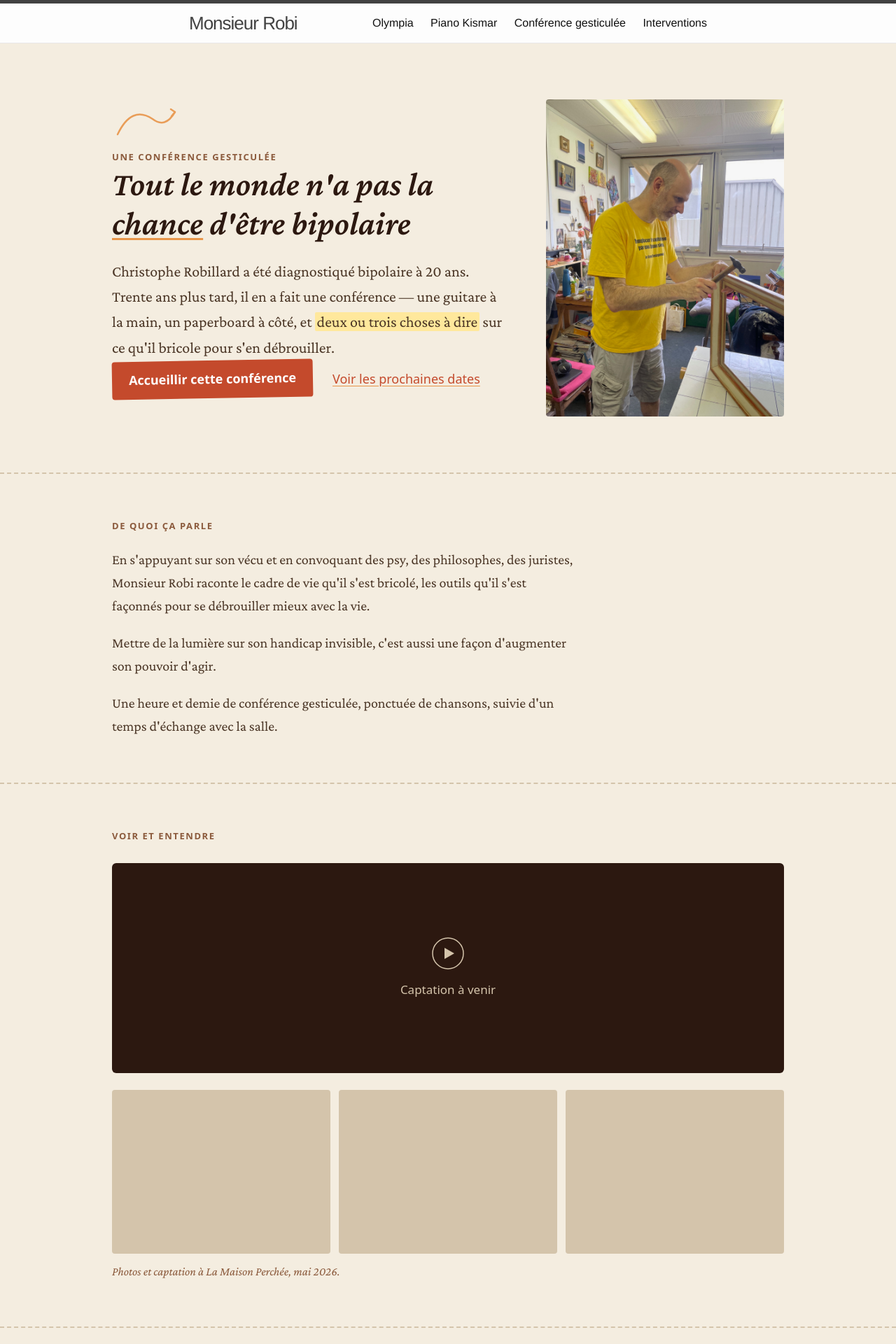
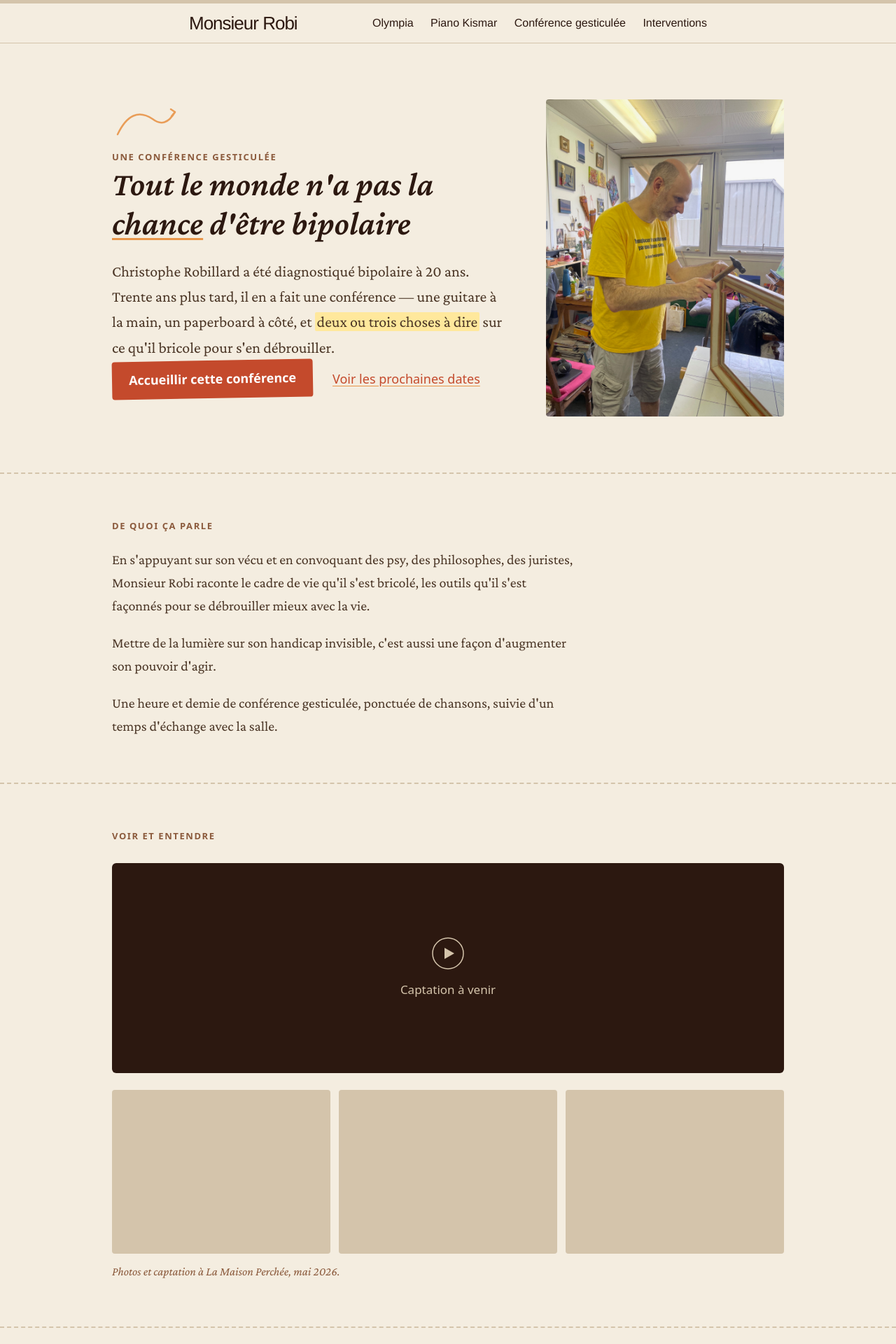
Before and after one commit to MonsieurRobi/monsieurrobi.github.io, a Jekyll site: the page built from 3-bipolaire.md, in a window 1280 px wide. Shown: the top 1920 px of the page at 70% size. Built offline with Jekyll 4.4.1, drawn with Linux system fonts in a browser that asks for light colours.

Commit message:
header inherits page design tokens with Sass fallbacks
background, borders, and text colors now consume --color-bg-primary,
--color-border-soft, --color-text-primary when available. Falls back
to existing Sass values on pages without tokens.

Co-Authored-By: Claude Sonnet 4.6 <noreply@anthropic.com>

```diff
--- a/_sass/_layout.scss
+++ b/_sass/_layout.scss
@@ -2,8 +2,9 @@
  * Site header
  */
 .site-header {
-    border-top: 5px solid $grey-color-dark;
-    border-bottom: 1px solid $grey-color-light;
+    border-top: 5px solid var(--color-border-soft, #{$grey-color-dark});
+    border-bottom: 1px solid var(--color-border-soft, #{$grey-color-light});
+    background-color: var(--color-bg-primary, #{$background-color});
     min-height: 56px;
 
     // Positioning context for the mobile navigation icon
@@ -20,7 +21,7 @@
 
     &,
     &:visited {
-        color: $grey-color-dark;
+        color: var(--color-text-primary, #{$grey-color-dark});
     }
 }
 
@@ -33,7 +34,7 @@
     }
 
     .page-link {
-        color: $text-color;
+        color: var(--color-text-primary, #{$text-color});
         line-height: $base-line-height;
 
         // Gaps between nav items, but not on the last one
```
